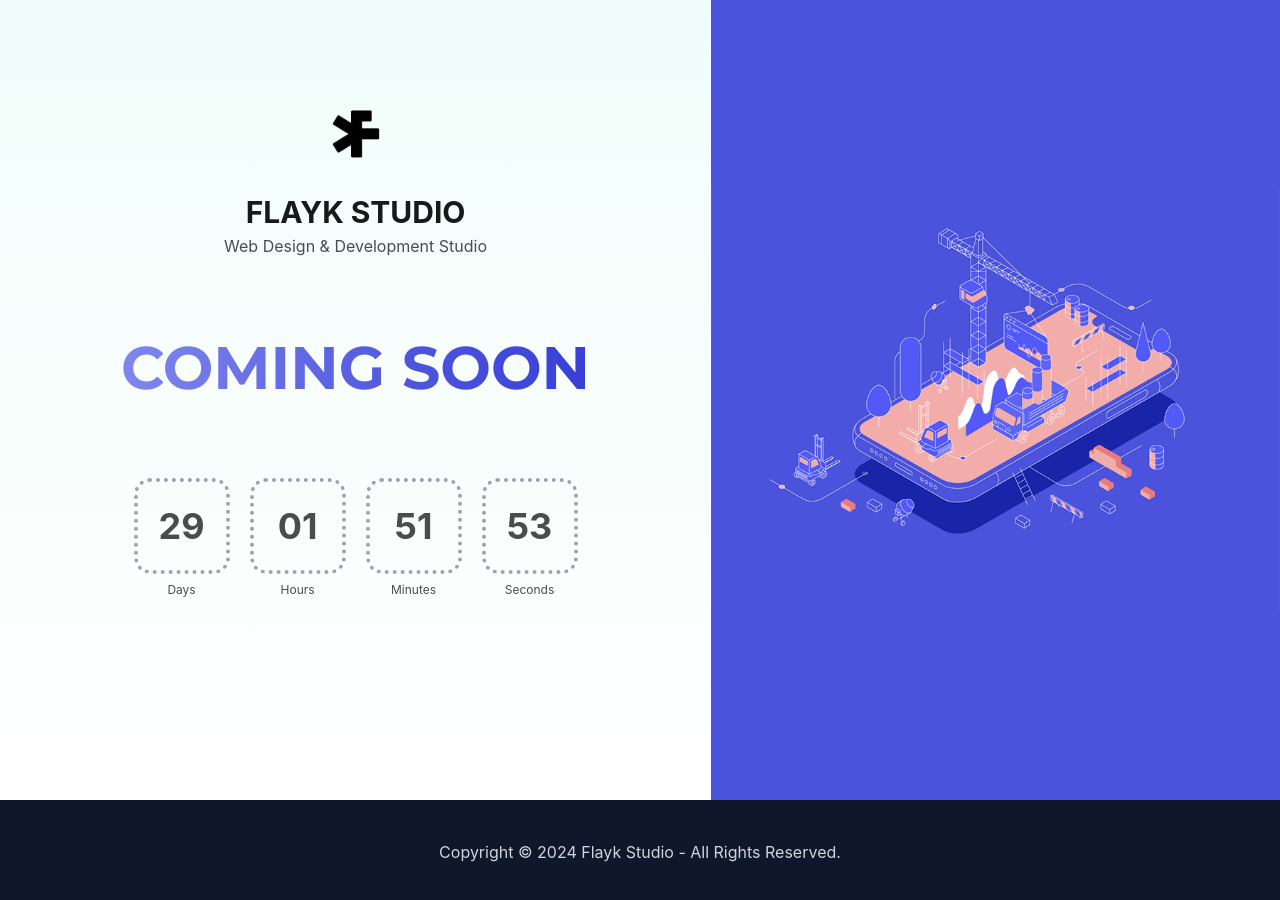
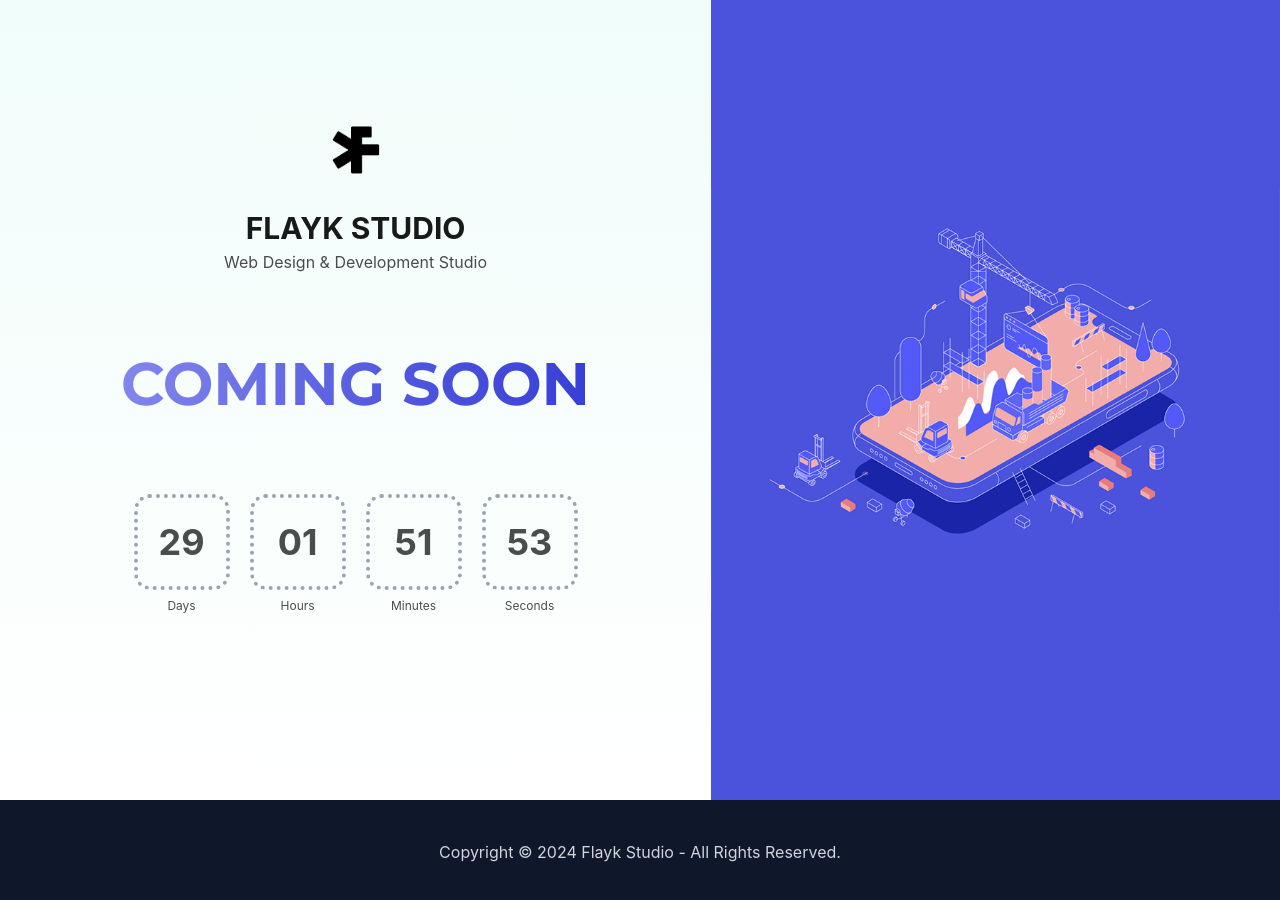
Before and after one commit to NidhiiJ/flayk_coming-soon, a website: page index.html in a window 1280 px wide. Drawn offline with Linux system fonts and the light colour scheme.

Commit message:
padding change

```diff
--- a/index.html
+++ b/index.html
@@ -20,7 +20,7 @@
     <!-- Header -->
     <header class="w-full flex flex-col md:flex-row md:justify-between">
       <div
-        class="w-full min-h-full bg-gradient-to-b from-teal-50 to-white pt-[60px] pb-14 md:pt-0 flex flex-col gap-12 lg:gap-20 text-center justify-center"
+        class="w-full min-h-full bg-gradient-to-b from-teal-50 to-white pt-[60px] pb-16 md:pt-10 flex flex-col gap-12 lg:gap-20 text-center justify-center"
       >
         <div class="">
           <img
```
Also changed, not shown: output.css.
